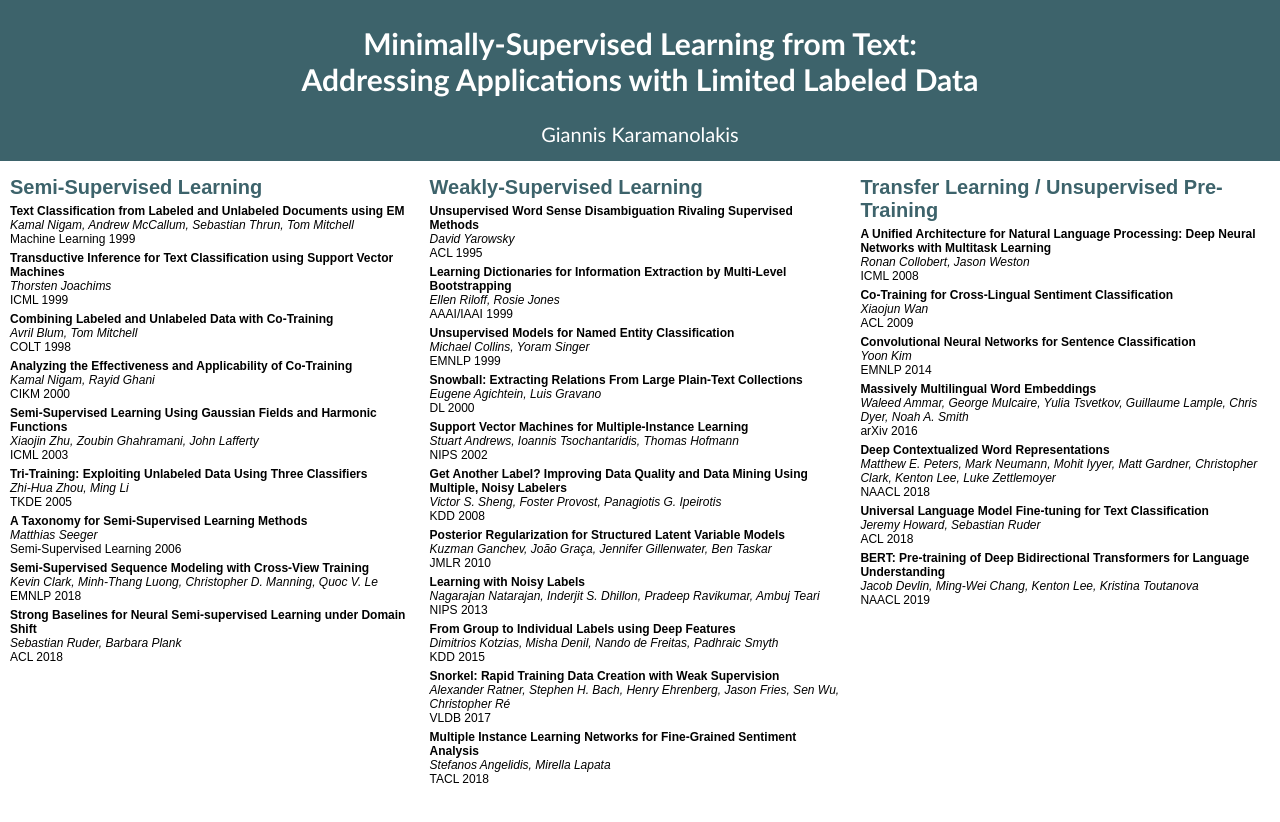
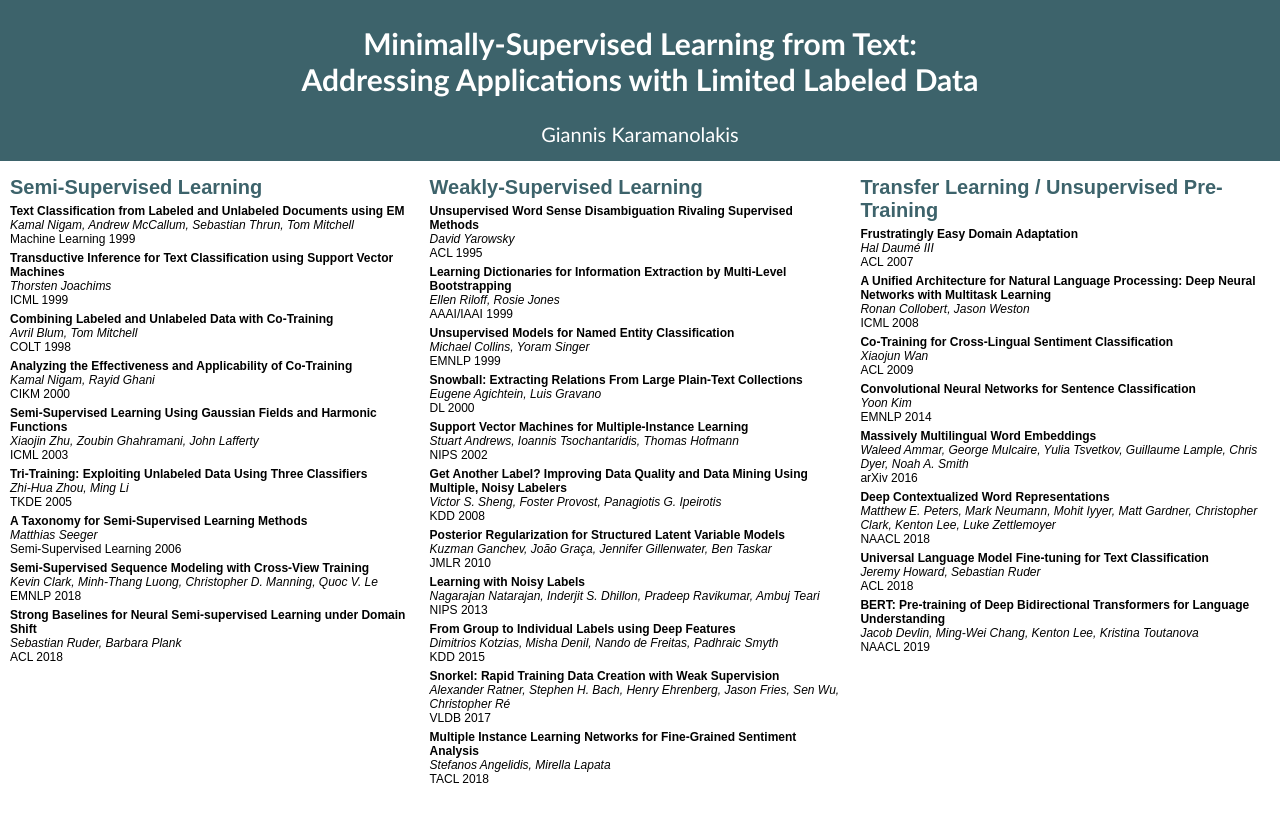
Before and after one commit to gkaramanolakis/gkaramanolakis.github.io, a Jekyll site: the page candidacy.html, which Jekyll copies as it is, in a window 1280 px wide. Shown: the top 822 px of the page. Built offline with Jekyll 4.4.1, drawn with Linux system fonts in a browser that asks for light colours.

Commit message:
add Daume 2007 paper

```diff
--- a/candidacy.html
+++ b/candidacy.html
@@ -59,6 +59,7 @@
 
     	<div id="column_right">
 			<h3 id='SSSL'>Transfer Learning / Unsupervised Pre-Training </h3>
+		  <tag id='daume07'></tag>
 		  <tag id='collobert08'></tag>
 		  <tag id='wan09'></tag>
 		  <tag id='kim14'></tag>
--- a/js/candidacy.js
+++ b/js/candidacy.js
@@ -275,6 +275,14 @@ function load_papers() {
       'blurb': ''
     },
 
+    {
+      'tag':'daume07',
+      'href':'https://www.aclweb.org/anthology/P07-1033/',
+      'title':'Frustratingly Easy Domain Adaptation',
+      'authors':'Hal Daumé III',
+      'citation':'ACL 2007',
+      'blurb': ''
+    },
   ];
 
   papers.map(function(paper, i){
```
